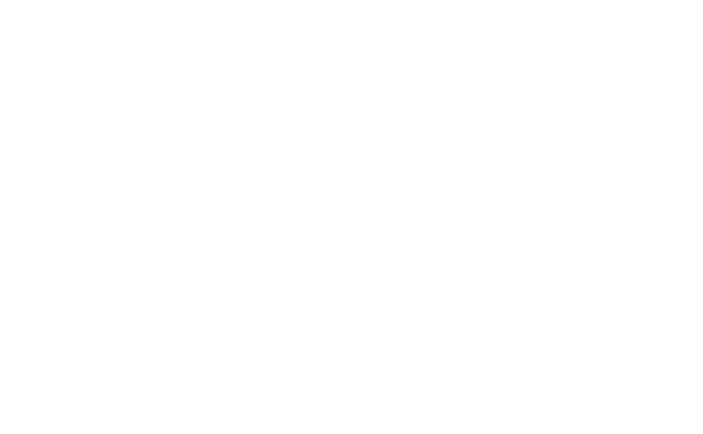
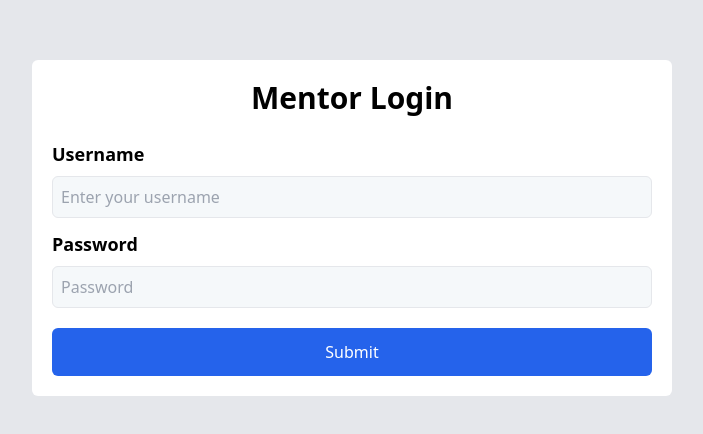
Before and after one commit to Masterprecie/me2mentorApp, a React (Vite) app in the folder frontend/: page /mentor-login in a window 1280 px wide. Before the commit this address had no page. Shown: the part 172-606 px from the top of the page, without its empty margins (288-991 px from the left). Built offline with nearby package versions, Linux system fonts and the light colour scheme.

Commit message:
ch: some fixes

```diff
--- a/frontend/src/App.jsx
+++ b/frontend/src/App.jsx
@@ -9,7 +9,9 @@ import Contact from './pages/Contact'
 import Services from './pages/Services'
 import AllMentors from './pages/AllMentors'
 import MentorDetails from './pages/MentorDetails'
-import Login from './pages/Login'
+import MenteeLogin from './pages/Auth/MenteeLogin'
+import MentorLogin from './pages/Auth/MentorLogin'
+import LoginPage from './pages/Auth/LoginPage'
 
 
 
@@ -19,7 +21,9 @@ const App = () => {
 
       <Routes>
         <Route path='/' element={<Home />} />
-        <Route path='/login' element={<Login />} />
+        <Route path='/login' element={<LoginPage />} />
+        <Route path='/mentee-login' element={<MenteeLogin />} />
+        <Route path='/mentor-login' element={<MentorLogin />} />
         <Route path='/about' element={<About />} />
         <Route path='/blog' element={<Blog />} />
         <Route path='/contact' element={<Contact />} />
--- a/frontend/src/components/NavBar.jsx
+++ b/frontend/src/components/NavBar.jsx
@@ -90,7 +90,10 @@ const NavBar = () => {
 								onClick={logout}
 								className="border-2 py-2 px-5 rounded-md mt-2 hover:text-black hover:bg-white transition"
 							>
-								Logout
+								<Link to='/login'>
+									Logout
+								</Link>
+
 							</button>
 						</div>
 					) : (
--- a/frontend/src/context/AuthContext.jsx
+++ b/frontend/src/context/AuthContext.jsx
@@ -1,6 +1,6 @@
-import { createContext, useEffect, useState } from "react";
-import PropTypes from 'prop-types'
-import axios from "axios";
+import { createContext, useEffect, useState } from 'react';
+import PropTypes from 'prop-types';
+import axios from 'axios';
 
 export const AuthContext = createContext();
 
@@ -10,20 +10,20 @@ export const AuthProvider = ({ children }) => {
 	useEffect(() => {
 		const storedUser = JSON.parse(localStorage.getItem('user'));
 		if (storedUser) {
-			setUser(storedUser)
+			setUser(storedUser);
 		}
 	}, []);
 
-	const login = async (username, password) => {
+	const loginMentee = async (username, password) => {
 		try {
-			const response = await axios.post('http://localhost:5000/api/login', {
+			const response = await axios.post('http://localhost:5000/api/login/mentee', {
 				username,
-				password
+				password,
 			});
 
 			if (response.status === 200) {
 				const userData = response.data;
-				setUser(userData);
+				setUser({ ...userData, role: 'mentee' });
 				// Store user data in local storage upon successful login
 				localStorage.setItem('user', JSON.stringify(userData));
 				return true;
@@ -31,25 +31,45 @@ export const AuthProvider = ({ children }) => {
 				return false;
 			}
 		} catch (error) {
-			console.error('Login error', error);
-			return false
+			console.error('Mentee Login error', error);
+			return false;
 		}
-	}
+	};
+
+	const loginMentor = async (username, password) => {
+		try {
+			const response = await axios.post('http://localhost:5000/api/login/mentor', {
+				username,
+				password,
+			});
+
+			if (response.status === 200) {
+				const userData = response.data;
+				setUser({ ...userData, role: 'mentor' });
+				// Store user data in local storage upon successful login
+				localStorage.setItem('user', JSON.stringify(userData));
+				return true;
+			} else {
+				return false;
+			}
+		} catch (error) {
+			console.error('Mentor Login error', error);
+			return false;
+		}
+	};
 
 	const logout = () => {
-		setUser(null)
-		localStorage.removeItem('user')
+		setUser(null);
+		localStorage.removeItem('user');
 	};
 
 	return (
-		<AuthContext.Provider value={{ user, login, logout }}>
+		<AuthContext.Provider value={{ user, loginMentee, loginMentor, logout }}>
 			{children}
 		</AuthContext.Provider>
-	)
-
-
-}
+	);
+};
 
 AuthProvider.propTypes = {
-	children: PropTypes.node
-}
+	children: PropTypes.node,
+};
--- /dev/null
+++ b/frontend/src/pages/Auth/LoginPage.jsx
@@ -0,0 +1,28 @@
+import { Link } from "react-router-dom";
+
+const LoginPage = () => {
+	return (
+		<div className="flex justify-center items-center min-h-screen bg-gray-100">
+			<div className="bg-white p-8 rounded shadow-md">
+				<h2 className="text-2xl font-semibold mb-4 text-center">Login</h2>
+				<div className="flex flex-col gap-4">
+					<button className="bg-blue-500 hover:bg-blue-600 text-white py-2 rounded">
+						<Link to="/mentor-login">Mentor Login</Link>
+					</button>
+					<button className="bg-yellow-500 hover:bg-yellow-600 text-white py-2 rounded">
+						<Link to="/mentee-login">Mentee Login</Link>
+					</button>
+				</div>
+				<p className="text-sm mt-4">
+					Don&apos;t have an account?{" "}
+					<Link to="/" className="text-blue-500 hover:underline">
+						Sign up
+					</Link>
+
+				</p>
+			</div>
+		</div>
+	);
+};
+
+export default LoginPage;
--- a/frontend/src/pages/Login.jsx
+++ b/frontend/src/pages/Auth/MenteeLogin.jsx
@@ -1,9 +1,9 @@
 import { useState } from "react";
-import { useAuth } from "../context/UseAuth";
 import { useNavigate } from "react-router-dom";
+import { useAuth } from "../../context/UseAuth";
 
-const Login = () => {
-	const { login } = useAuth();
+const MenteeLogin = () => {
+	const { loginMentee } = useAuth();
 	const navigate = useNavigate()
 	const [formData, setFormData] = useState({
 		username: "",
@@ -23,7 +23,7 @@ const Login = () => {
 		const { username, password } = formData;
 
 		// Call the login function from the context
-		const success = await login(username, password);
+		const success = await loginMentee(username, password);
 
 		if (success) {
 			console.log('Login successful');
@@ -38,7 +38,7 @@ const Login = () => {
 		<div className="w-full bg-gray-200 h-[100vh] flex flex-col justify-center py-10">
 			<div className="mx-auto lg:w-1/2 w-11/12 bg-white text-black p-5 rounded-md">
 				<div className="text-center pb-6">
-					<h4 className="font-semibold text-3xl">Login</h4>
+					<h4 className="font-semibold text-3xl">Mentee Login</h4>
 				</div>
 				<form onSubmit={handleSubmit}>
 					<div>
@@ -84,4 +84,4 @@ const Login = () => {
 	);
 };
 
-export default Login;
+export default MenteeLogin;
--- /dev/null
+++ b/frontend/src/pages/Auth/MentorLogin.jsx
@@ -0,0 +1,87 @@
+import { useState } from "react";
+import { useNavigate } from "react-router-dom";
+import { useAuth } from "../../context/UseAuth";
+
+const MentorLogin = () => {
+	const { loginMentor } = useAuth();
+	const navigate = useNavigate()
+	const [formData, setFormData] = useState({
+		username: "",
+		password: ""
+	});
+
+	const handleInputChange = (e) => {
+		const { name, value } = e.target;
+		setFormData({
+			...formData,
+			[name]: value
+		});
+	};
+
+	const handleSubmit = async (e) => {
+		e.preventDefault();
+		const { username, password } = formData;
+
+		// Call the login function from the context
+		const success = await loginMentor(username, password);
+
+		if (success) {
+			console.log('Login successful');
+			navigate('/')
+		} else {
+			// Handle login failure, display error message, etc.
+			console.error('Login failed');
+		}
+	};
+
+	return (
+		<div className="w-full bg-gray-200 h-[100vh] flex flex-col justify-center py-10">
+			<div className="mx-auto lg:w-1/2 w-11/12 bg-white text-black p-5 rounded-md">
+				<div className="text-center pb-6">
+					<h4 className="font-semibold text-3xl">Mentor Login</h4>
+				</div>
+				<form onSubmit={handleSubmit}>
+					<div>
+						<label htmlFor="username" className="block text-lg font-semibold pb-2">
+							Username
+						</label>
+						<input
+							type="text"
+							name="username"
+							value={formData.username}
+							onChange={handleInputChange}
+							placeholder="Enter your username"
+							className="border outline-0 p-2 rounded-md w-full bg-[#f5f8fa] focus:border-2 focus:shadow-[0-0-4px-1px-rgba(0,208,228,0.3)]"
+						/>
+					</div>
+
+
+					<div>
+						<label htmlFor="password" className="block text-lg font-semibold pt-3 pb-2">
+							Password
+						</label>
+						<input
+							type="password"
+							name="password"
+							value={formData.password}
+							onChange={handleInputChange}
+							placeholder="Password"
+							className="border outline-0 p-2 rounded-md w-full bg-[#f5f8fa] focus:border-2 focus:shadow-[0-0-4px-1px-rgba(0,208,228,0.3)]"
+						/>
+					</div>
+
+					<div className="text-center w-full pt-5">
+						<button
+							type="submit"
+							className="text-semibold w-full bg-blue-600 text-white p-3 rounded-md hover:bg-blue-300 hover:text-black  transition"
+						>
+							Submit
+						</button>
+					</div>
+				</form>
+			</div>
+		</div>
+	);
+};
+
+export default MentorLogin;
--- a/frontend/src/pages/MenteeRegister.jsx
+++ b/frontend/src/pages/MenteeRegister.jsx
@@ -1,5 +1,6 @@
 import { useState } from "react";
 import axios from 'axios';
+import { useNavigate } from "react-router-dom";
 
 const defaultValues = {
 	first_name: '',
@@ -15,6 +16,7 @@ const defaultValues = {
 }
 
 const MenteeRegister = () => {
+	const navigate =useNavigate()
 	const [formData, setFormData] = useState(defaultValues);
 
 	const handleInputChange = (e) => {
@@ -44,8 +46,7 @@ const MenteeRegister = () => {
 				console.log('Registration successful');
 				const data = response.data;
 				console.log('Response data:', data);
-				// Redirect to the home page (adjust the URL as needed)
-				window.location.href = '/'; // You can use React Router here if applicable
+				navigate('/mentee-login')
 			} else if (response.status === 400) {
 				// Handle validation errors and display error messages to the user
 				const errorData = response.data;
--- a/frontend/src/pages/MentorRegister.jsx
+++ b/frontend/src/pages/MentorRegister.jsx
@@ -1,5 +1,6 @@
 import { useState } from "react";
 import axios from 'axios';
+import { useNavigate } from "react-router-dom";
 
 const defaultValues = {
 	first_name: '',
@@ -16,6 +17,7 @@ const defaultValues = {
 }
 
 const MentorRegister = () => {
+	const navigate = useNavigate()
 	const [formData, setFormData] = useState(defaultValues);
 
 	const handleInputChange = (e) => {
@@ -45,8 +47,7 @@ const MentorRegister = () => {
 				console.log('Registration successful');
 				const data = response.data;
 				console.log('Response data:', data);
-				// Redirect to the home page (adjust the URL as needed)
-				window.location.href = '/'; // You can use React Router here if applicable
+				navigate('/mentor-login')
 			} else if (response.status === 400) {
 				// Handle validation errors and display error messages to the user
 				const errorData = response.data;
```
Also changed, not shown: frontend/src/components/Hero.jsx (+15 -62 lines).
